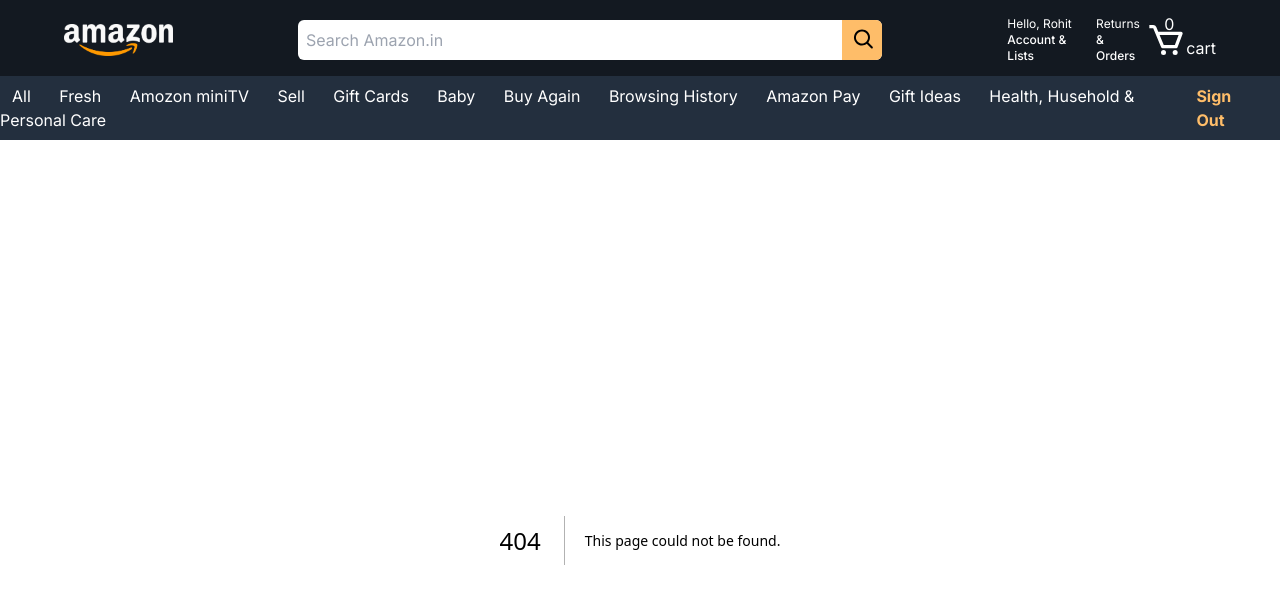
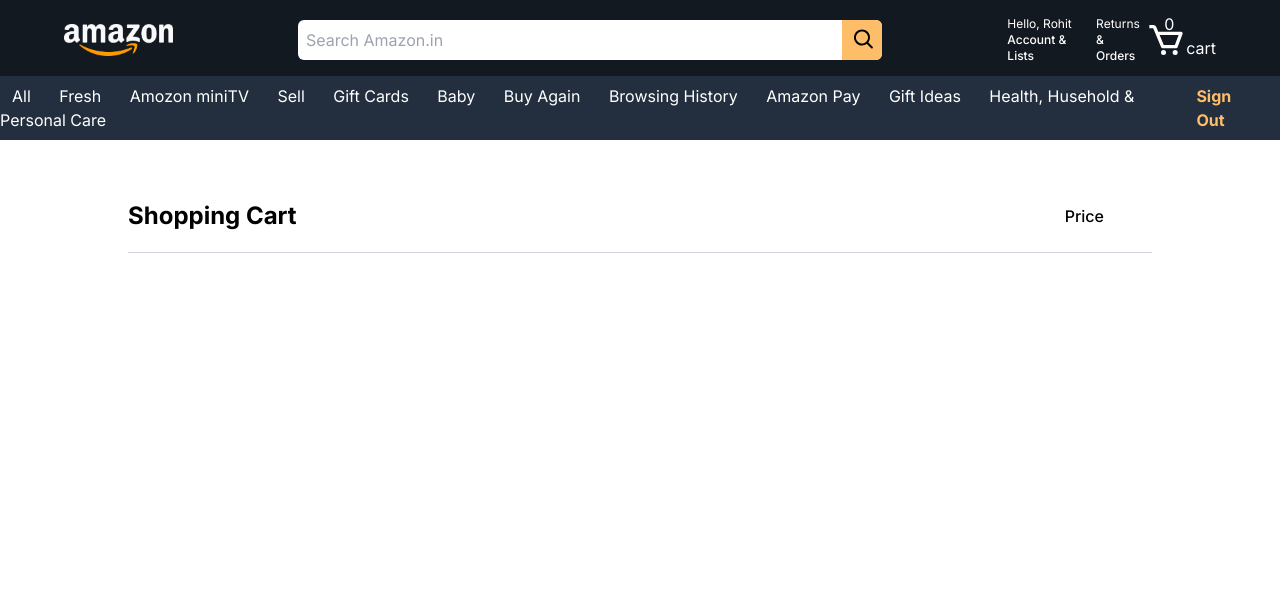
Before and after one commit to Rohitkumar1212/e-commerce, a Next.js app: page /cart in a window 1280 px wide. Before the commit this address had no page. Shown: the top 604 px of the page. Built offline with nearby package versions, Linux system fonts and the light colour scheme.

Commit message:
cart items page

```diff
--- /dev/null
+++ b/app/cart/page.tsx
@@ -0,0 +1,12 @@
+import Cart from '@/components/Cart'
+import React from 'react'
+
+const CartPage = () => {
+  return (
+    <div>
+        <Cart />
+    </div>
+  )
+}
+
+export default CartPage
--- a/components/AddToCartContainer.tsx
+++ b/components/AddToCartContainer.tsx
@@ -3,8 +3,10 @@
 import Image from 'next/image'
 import { useAppDispatch } from '@/lib/supabase/hooks/redux'
 import { addToCart } from '@/redux/cartSlice'
+import { useRouter } from 'next/navigation'
 const AddToCartContainer = ({product}:{product: any}) => {
   const dispatch = useAppDispatch()
+  const router = useRouter()
   return (
     <div className='border border-gray-300 rounded-md h-fit text-sm'>
       <div className='p-4'>
@@ -15,7 +17,10 @@
         <h3 className='mt-4'>Or fastest delivery Tomorrow, 20 March. Order within 15 hrs 53 mins. Details</h3>
         <p className='text-[#147C8F] my-2'>Delivery to Pamila - America 114411</p>
         <button
-        onClick={()=> dispatch(addToCart(product))}
+        onClick={()=> {
+          dispatch(addToCart(product))
+          router.push(`/cart`)
+        }}
         className='bg-[#FFD814] w-full rounded-full p-2'>Add to cart</button>
         <button className='bg-[#FFA41C] w-full rounded-full p-2 my-2'>Buy Now</button>
       </div>
--- /dev/null
+++ b/components/Cart.tsx
@@ -0,0 +1,12 @@
+import React from 'react'
+import ShoppingCart from './ShoppingCart'
+
+const Cart = () => {
+  return (
+    <div className='w-[80%] mx-auto mt-10'>
+        <ShoppingCart />
+    </div>
+  )
+}
+
+export default Cart
--- /dev/null
+++ b/components/ShoppingCart.tsx
@@ -0,0 +1,45 @@
+"use client"
+import { useAppSelector } from '@/lib/supabase/hooks/redux'
+import { getCart } from '@/redux/cartSlice'
+import Image from 'next/image'
+import React from 'react'
+
+const ShoppingCart = () => {
+    const cart = useAppSelector(getCart)
+    console.log("cart", cart)
+    return (
+        <div>
+            <div className='flex justify-between items-center  border-b border-gray-300 py-5 '>
+                <h1 className='font-bold text-2xl'>Shopping Cart</h1>
+                <p className='font-medium pr-12'>Price</p>
+            </div>
+            {
+                cart.map((product: any) => (
+                    <div className='mt-4 flex justify-between'>
+                        <div className='flex'>
+                            <div >
+                                <Image src={product.image} alt={product.title} height={100} width={100} />
+                            </div>
+                            <div className='ml-4'>
+                                <h2 className='font-medium'>{product.title}</h2>
+                                <p className='text-[#007600] my-2 font-bold text-xs'>In Stock</p>
+                                <h3 className='font-bold cursor-pointer text-red-600'>Remove</h3>
+                                <div className='text-xl font-medium flex justify-between items-center w-fit bg-gray-200 rounded-md px-5 py-1 my-4'>
+                                    <div className='cursor-pointer mr-4'>-</div>
+                                    <div className='cursor-pointer'>0</div>
+                                    <div className='cursor-pointer ml-4'>+</div>
+                                </div>
+                            </div>
+                        </div>
+                        <div>
+                            <h3 className='font-bold text-xl'>{`$${product.price}`}</h3>
+                            <p className='text-xs py-1'>M.R.P.: <span className='line-through'>₹3,995.00</span></p>
+                        </div>
+                    </div>
+                ))
+            }
+        </div>
+    )
+}
+
+export default ShoppingCart
```
